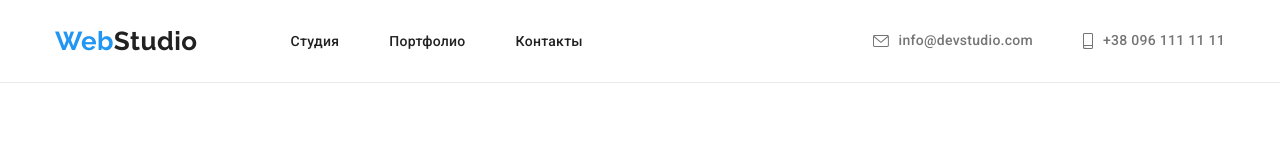
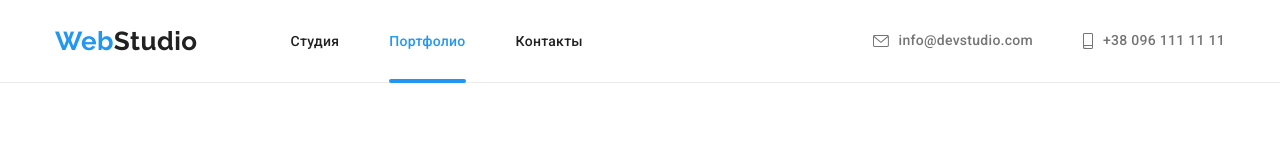
Before and after one commit to khodetsky/goit-markup-hw-05, a plain HTML site: page portfolio.html in a window 1280 px wide. Shown: the top 160 px of the page. Drawn offline with nearby package versions, Linux system fonts and the light colour scheme.

Commit message:
Update portfolio.html

```diff
--- a/portfolio.html
+++ b/portfolio.html
@@ -21,7 +21,7 @@
                 <a href="./index.html" lang="en" class="logo-header"><span class="logo-header-front">Web</span>Studio</a>
                 <ul class="nav-links">
                     <li class="item"><a href="./index.html" class="nav-links-link">Студия</a></li>
-                    <li class="item"><a href="./portfolio.html" class="nav-links-link">Портфолио</a></li>
+                    <li class="item page-active"><a href="./portfolio.html" class="nav-links-link active">Портфолио</a></li>
                     <li class="item"><a href="" class="nav-links-link">Контакты</a></li>
                 </ul>
             </nav>
```
